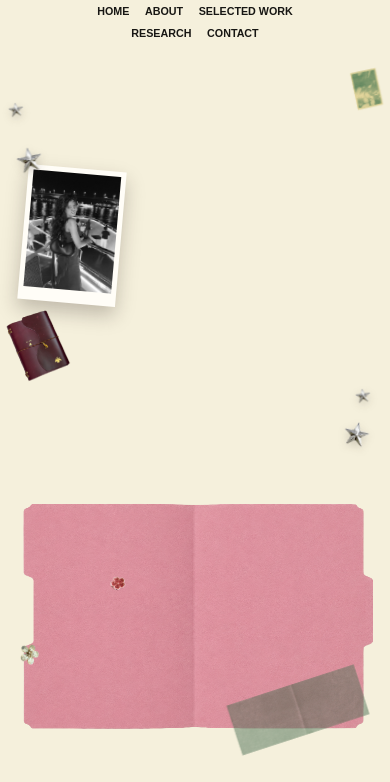
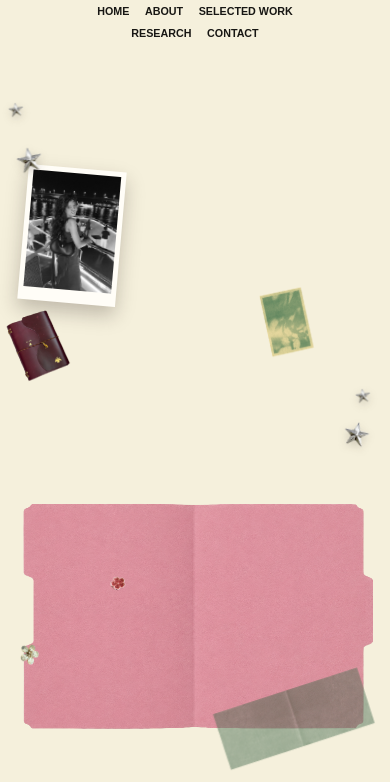
Before and after one commit to abhi9d01-png/princy-web-page, a plain HTML site: page index.html in a window 390 px wide. Shown: the part 62-844 px from the top of the page. Drawn offline with Linux system fonts and the light colour scheme; a web font is replaced by a local one.

```diff
--- a/styles.css
+++ b/styles.css
@@ -121,10 +121,12 @@ a {
   transition: transform 420ms cubic-bezier(0.2, 0.75, 0.3, 1);
 }
 
+/* Backing-paper stack: controls the layer order for the blue page and green stamp. */
 .backing-papers-group {
   z-index: 7;
 }
 
+/* Resume stack: controls the layer order for the cream poster and its attachments. */
 .resume-group {
   z-index: 4;
 }
@@ -211,22 +213,24 @@ a {
   z-index: 1;
   top: 52%;
   right: 5.5%;
-  width: 12%;
+  width: 13.5%;
   transform: rotate(72deg);
   animation: drift-in 900ms 260ms both;
 }
 
+/* Positions the green stamp inside the backing-paper stack. */
 .green-paper {
   z-index: 2;
-  top: 0;
-  left: 90%;
-  width: 7%;
+  top: 30%;
+  left: 70%;
+  width: 12%;
   pointer-events: auto;
   cursor: pointer;
   transform: rotate(-12deg);
   animation: drift-in 900ms 260ms both;
 }
 
+/* Positions the blue journal within the backing-paper stack. */
 .backing-blue-anchor {
   position: absolute;
   z-index: 0;
@@ -329,6 +333,7 @@ a {
   animation: drift-in 900ms 400ms both;
 }
 
+/* Positions the resume assembly within the collage; its child rules place the poster and attachments. */
 .resume-stack {
   position: absolute;
   z-index: 1;
@@ -793,14 +798,14 @@ a {
     top: 52%;
     right: 16%;
     bottom: auto;
-    width: 15%;
+    width: 17%;
   }
 
   .green-paper {
-    top: 0%;
-    right: 2%;
+    top: 20%;
+    right: 20%;
     left: auto;
-    width: 8%;
+    width: 13.2%;
   }
 
   .tray {
@@ -863,6 +868,7 @@ a {
     width: 36%;
   }
 
+  /* Mobile overrides reposition the blue journal within the same backing-paper stack. */
   .backing-blue-anchor {
     top: 75%;
     left: 35%;
```
